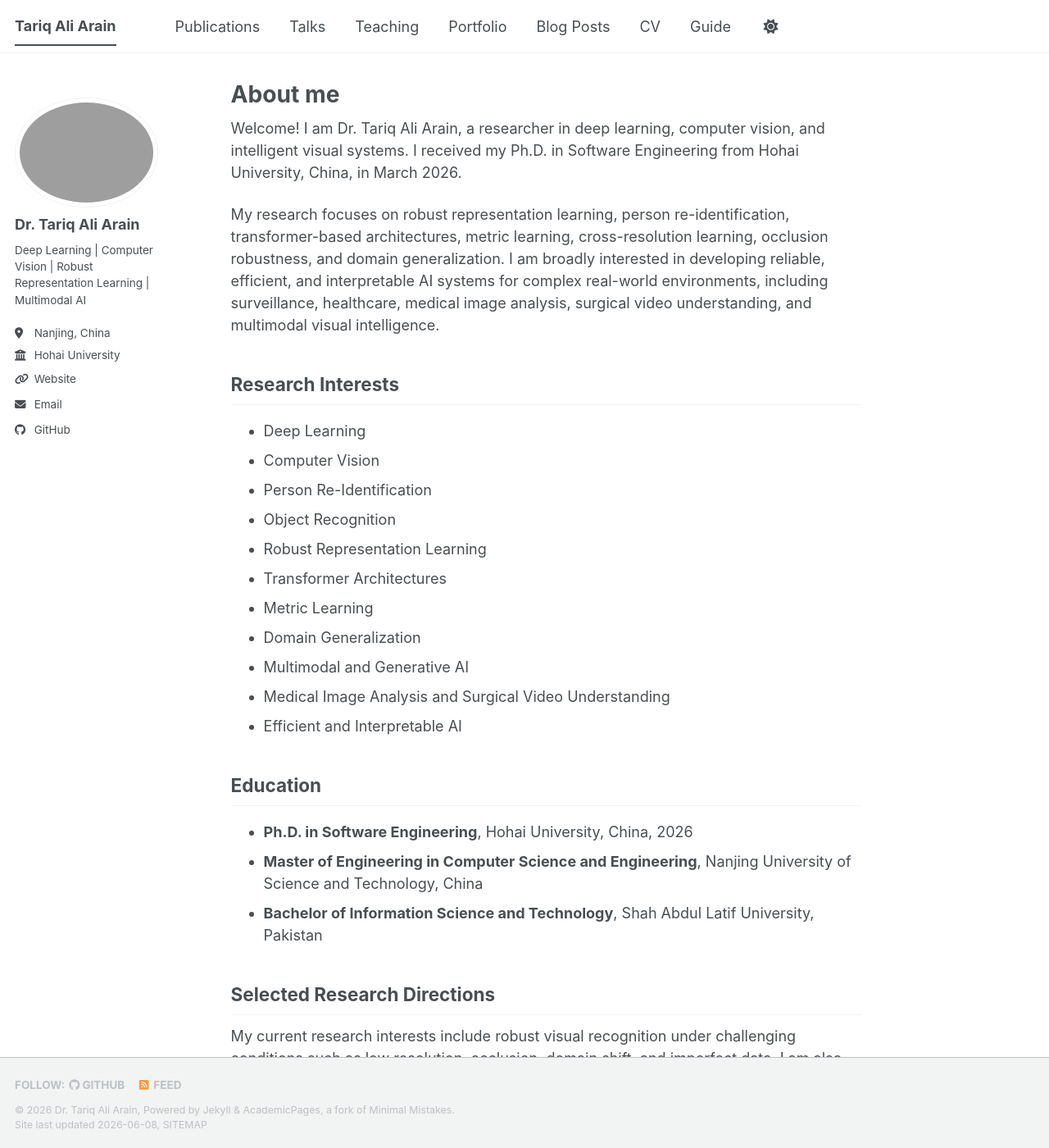
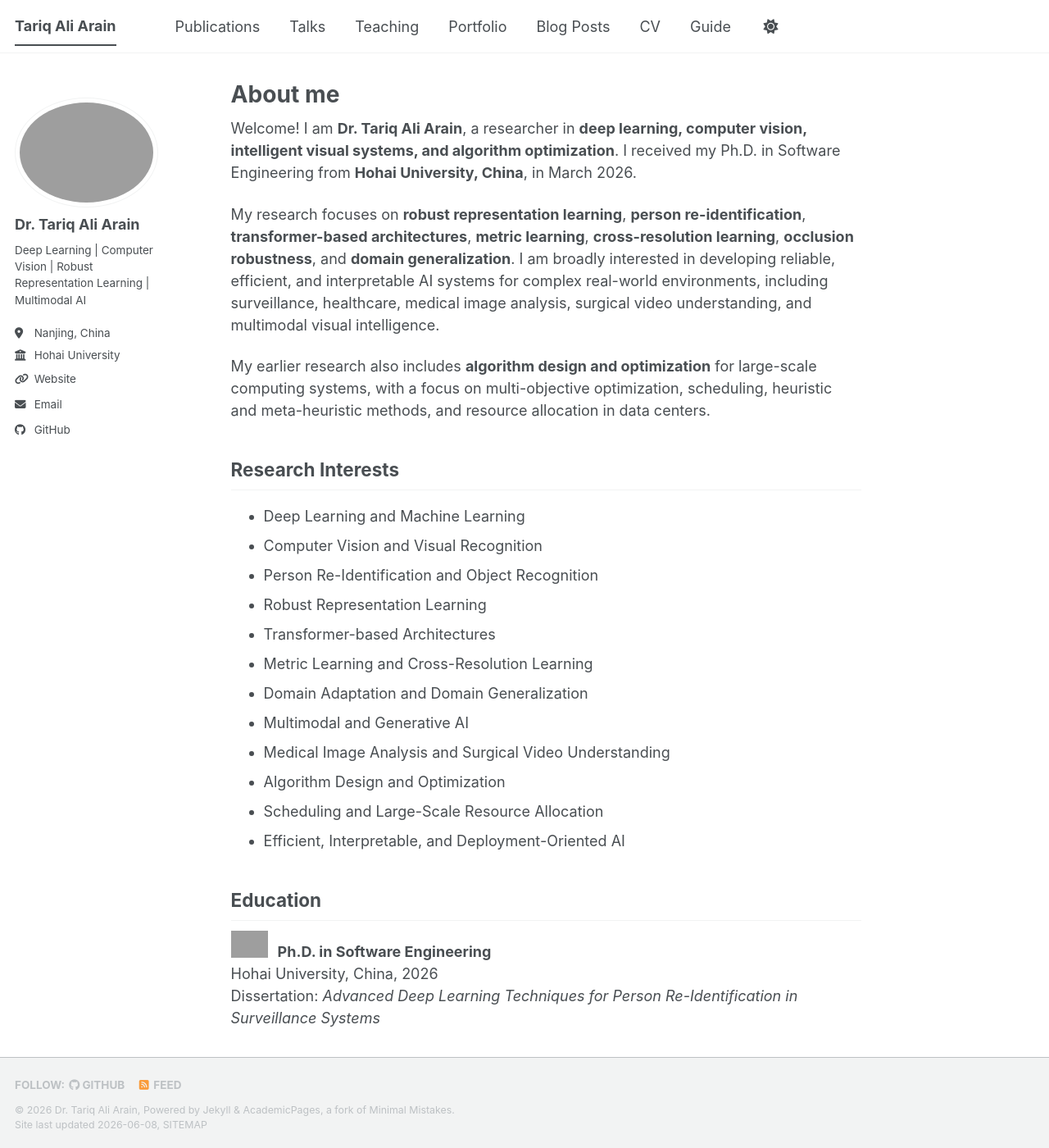
Before and after one commit to tariqaliarain/tariqaliarain.github.io, a Jekyll site: the page built from _pages/about.md, in a window 1280 px wide and 1400 px high. Shown: the whole window at 82% size. Built offline with Jekyll 4.4.1, drawn with Linux system fonts in a browser that asks for light colours; a script bundle is joined from its source files by our own code; library files that are not in the unit come from our copies; some of the changed text lies outside the part shown; grey boxes are pictures that could not be loaded.

Commit message:
Update about.md

```diff
--- a/_pages/about.md
+++ b/_pages/about.md
@@ -7,30 +7,57 @@ redirect_from:
   - /about.html
 ---
 
-Welcome! I am Dr. Tariq Ali Arain, a researcher in deep learning, computer vision, and intelligent visual systems. I received my Ph.D. in Software Engineering from Hohai University, China, in March 2026.
+Welcome! I am **Dr. Tariq Ali Arain**, a researcher in **deep learning, computer vision, intelligent visual systems, and algorithm optimization**. I received my Ph.D. in Software Engineering from **Hohai University, China**, in March 2026.
 
-My research focuses on robust representation learning, person re-identification, transformer-based architectures, metric learning, cross-resolution learning, occlusion robustness, and domain generalization. I am broadly interested in developing reliable, efficient, and interpretable AI systems for complex real-world environments, including surveillance, healthcare, medical image analysis, surgical video understanding, and multimodal visual intelligence.
+My research focuses on **robust representation learning**, **person re-identification**, **transformer-based architectures**, **metric learning**, **cross-resolution learning**, **occlusion robustness**, and **domain generalization**. I am broadly interested in developing reliable, efficient, and interpretable AI systems for complex real-world environments, including surveillance, healthcare, medical image analysis, surgical video understanding, and multimodal visual intelligence.
+
+My earlier research also includes **algorithm design and optimization** for large-scale computing systems, with a focus on multi-objective optimization, scheduling, heuristic and meta-heuristic methods, and resource allocation in data centers.
 
 ## Research Interests
 
-- Deep Learning
-- Computer Vision
-- Person Re-Identification
-- Object Recognition
+- Deep Learning and Machine Learning
+- Computer Vision and Visual Recognition
+- Person Re-Identification and Object Recognition
 - Robust Representation Learning
-- Transformer Architectures
-- Metric Learning
-- Domain Generalization
+- Transformer-based Architectures
+- Metric Learning and Cross-Resolution Learning
+- Domain Adaptation and Domain Generalization
 - Multimodal and Generative AI
 - Medical Image Analysis and Surgical Video Understanding
-- Efficient and Interpretable AI
+- Algorithm Design and Optimization
+- Scheduling and Large-Scale Resource Allocation
+- Efficient, Interpretable, and Deployment-Oriented AI
 
 ## Education
 
-- **Ph.D. in Software Engineering**, Hohai University, China, 2026
-- **Master of Engineering in Computer Science and Engineering**, Nanjing University of Science and Technology, China
-- **Bachelor of Information Science and Technology**, Shah Abdul Latif University, Pakistan
+<img src="/images/hhu-logo.png" width="45" align="left" style="margin-right:12px">
+
+**Ph.D. in Software Engineering**
+Hohai University, China, 2026
+Dissertation: *Advanced Deep Learning Techniques for Person Re-Identification in Surveillance Systems*
+
+<br clear="left">
+
+<img src="/images/njust-logo.png" width="45" align="left" style="margin-right:12px">
+
+**Master of Engineering in Computer Science and Engineering**
+Nanjing University of Science and Technology, China
+Thesis: *Research on the Optimization of Ticket Assignment Problem in Large Data Centers*
+
+<br clear="left">
+
+<img src="/images/salu-logo.png" width="45" align="left" style="margin-right:12px">
+
+**Bachelor of Information Science and Technology**
+Shah Abdul Latif University, Pakistan
+Final Year Project: *Library Management System using Visual Basic and SQL Server*
+
+<br clear="left">
 
 ## Selected Research Directions
 
-My current research interests include robust visual recognition under challenging conditions such as low resolution, occlusion, domain shift, and imperfect data. I am also interested in multimodal AI, vision-language learning, generative AI, medical imaging, surgical video analysis, and efficient deep learning models for real-world deployment.
+My current research interests include robust visual recognition under challenging conditions such as low resolution, occlusion, cross-camera variation, domain shift, and imperfect visual data. I am also interested in multimodal AI, vision-language learning, generative AI, medical imaging, surgical video analysis, algorithm optimization, and efficient deep learning models for real-world deployment.
+
+## Research Vision
+
+My long-term research goal is to develop robust, efficient, and interpretable AI systems that can generalize across complex real-world environments. I aim to bridge computer vision, representation learning, multimodal intelligence, and optimization to design machine learning methods that are not only accurate, but also scalable, explainable, and suitable for practical deployment.
```
